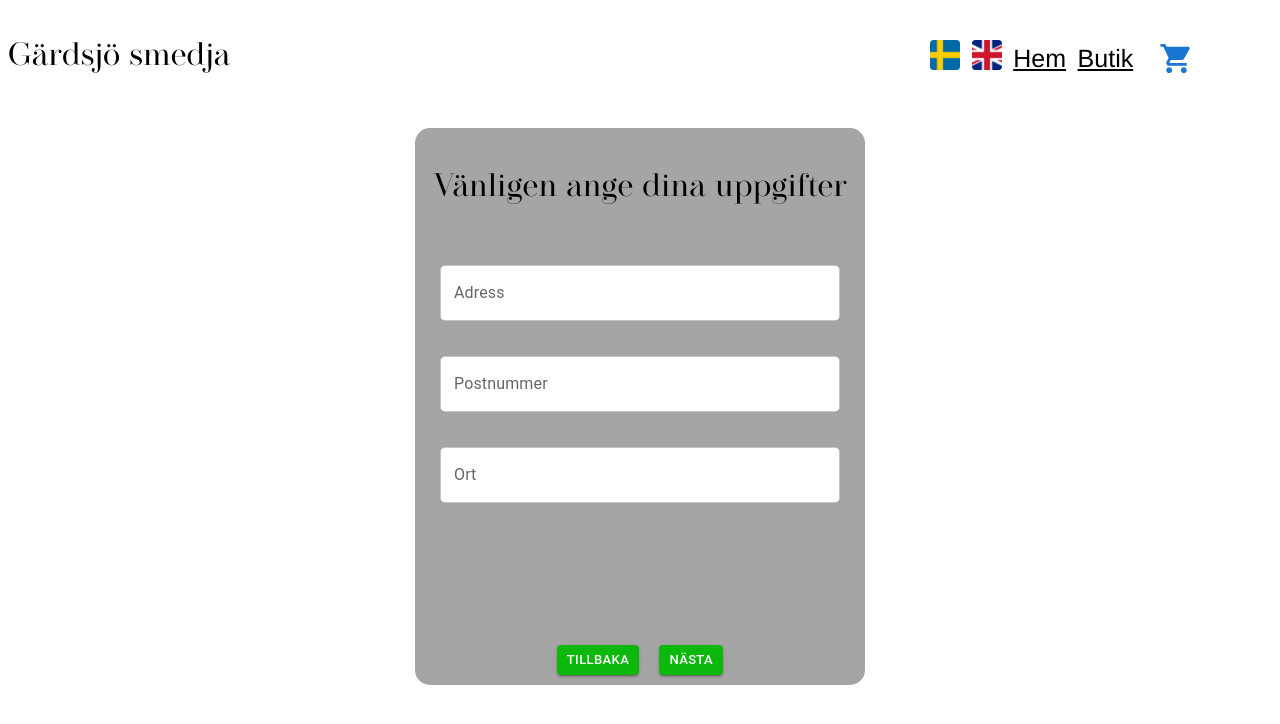
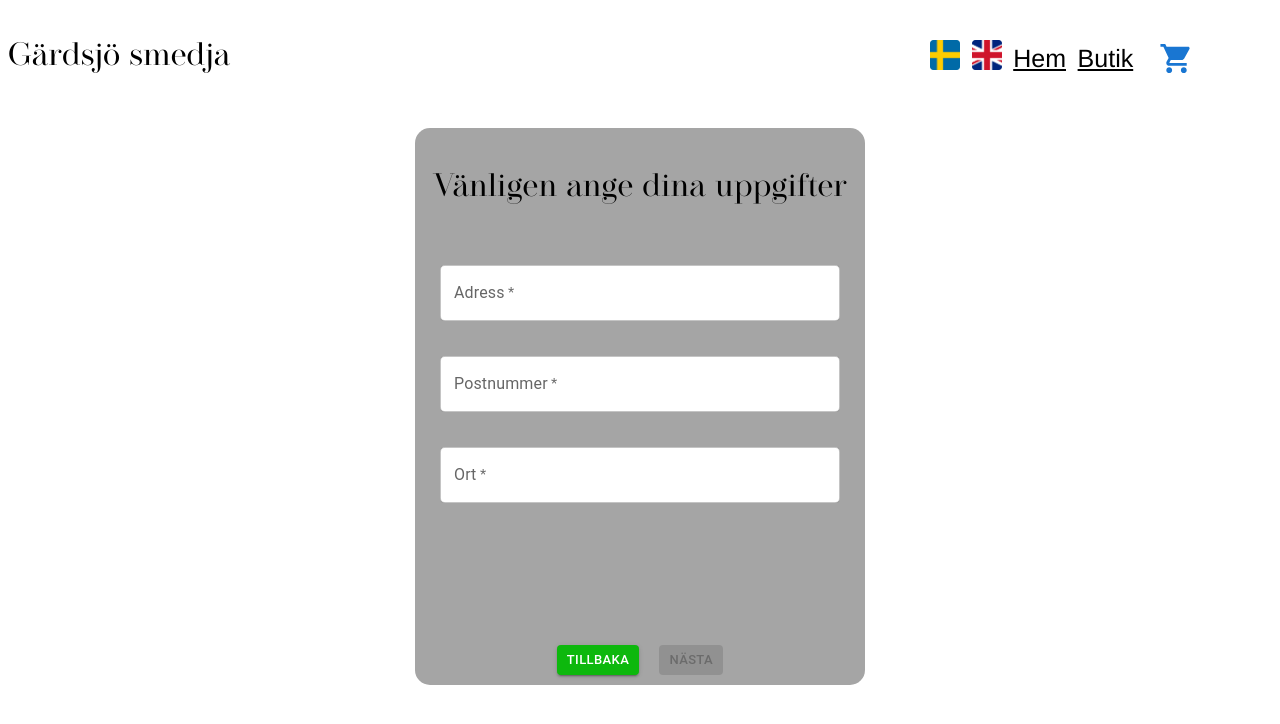
Before and after one commit to Frontend-YH/JOL, a React (Vite) app: page /Shipping in a window 1280 px wide. Shown: the top 724 px of the page. Built offline with nearby package versions, Linux system fonts and the light colour scheme.

Commit message:
added required add on form

```diff
--- a/src/components/Shipping.tsx
+++ b/src/components/Shipping.tsx
@@ -1,68 +1,90 @@
 import '../shopblock.css';
+import React, { useState } from 'react';
 import Button from '@mui/material/Button';
-import { Link, useMatch, useResolvedPath } from "react-router-dom"
-import { ReactNode } from "react";
+import { Link } from 'react-router-dom'; // Använd bara Link här, inte CustomLink
 import { Box, TextField } from '@mui/material';
 
+function ShippingForm() {
+  const [address, setAddress] = useState('');
+  const [postalCode, setPostalCode] = useState('');
+  const [city, setCity] = useState('');
+  const [formValid, setFormValid] = useState(false);
 
-
-interface CustomLinkProps{
-    to: string;
-    children: ReactNode;
+  const handleInputChange = () => {
+    if (address.trim() !== '' && postalCode.trim() !== '' && city.trim() !== '') {
+      setFormValid(true);
+    } else {
+      setFormValid(false);
     }
-
-
-function CustomLink({ to, children, ...props}: CustomLinkProps){
-    const resolvePath = useResolvedPath(to)
-    const isActive = useMatch({ path: resolvePath.pathname, end: true})
+  };
 
   return (
-        <li className={isActive ? "active" : ""}>
-          <Link to={to} {...props}>
-            {children}
-          </Link>
-        </li>
-      );
-}
-
-
-
-
-function ShippingForm() {
-    return ( <div id= 'Orderingpage'>
-         <div className='Register'>
+    <div id="Orderingpage">
+      <div className="Register">
         <h1>Vänligen ange dina uppgifter</h1>
         <Box
-            display = "flex"
-            flexDirection= "column"
+          display="flex"
+          flexDirection="column"
           width="400px"
           justifyContent="space-evenly"
           padding="5px"
         >
           <TextField
-                label = "Adress"
-                sx={{ bgcolor: 'white', borderRadius: "5px", marginTop: "35px"}}
+            required
+            label="Adress"
+            sx={{ bgcolor: 'white', borderRadius: '5px', marginTop: '35px' }}
+            value={address}
+            onChange={(e) => {
+              setAddress(e.target.value);
+              handleInputChange();
+            }}
           ></TextField>
           <TextField
-                label = "Postnummer"
-                sx={{ bgcolor: 'white', borderRadius: "5px",marginTop: "35px" }}
+            type="number"
+            required
+            label="Postnummer"
+            sx={{ bgcolor: 'white', borderRadius: '5px', marginTop: '35px' }}
+            value={postalCode}
+            onChange={(e) => {
+              setPostalCode(e.target.value);
+              handleInputChange();
+            }}
           ></TextField>
           <TextField
-                label = "Ort"
-                sx={{ bgcolor: 'white', borderRadius: "5px",marginTop: "35px", marginBottom: "127px"}}
+            required
+            label="Ort"
+            sx={{ bgcolor: 'white', borderRadius: '5px', marginTop: '35px', marginBottom: '127px' }}
+            value={city}
+            onChange={(e) => {
+              setCity(e.target.value);
+              handleInputChange();
+            }}
           ></TextField>
         </Box>
-<Box
-            display = "flex"
-            flexDirection= "row"
-            justifyContent="center"
+        <Box display="flex" flexDirection="row" justifyContent="center">
+          <Button
+            component={Link} // Använd Link här istället för CustomLink
+            to="/CustomerRegister"
+            variant="contained"
+            size="small"
+            sx={{ backgroundColor: 'rgb(13, 184, 13)', margin: '10px' }}
           >
-
-<Button component={CustomLink} to="/CustomerRegister" variant="contained" size="small" sx={{backgroundColor: 'rgb(13, 184, 13)', margin:'10px'}}>Tillbaka</Button>
-<Button component={CustomLink} to="/Payment"variant="contained" size="small" sx={{backgroundColor: 'rgb(13, 184, 13)', margin: '10px'}}>Nästa</Button>
+            Tillbaka
+          </Button>
+          <Button
+            component={Link} // Använd Link här istället för CustomLink
+            to="/Payment"
+            variant="contained"
+            size="small"
+            sx={{ backgroundColor: 'rgb(13, 184, 13)', margin: '10px' }}
+            disabled={!formValid}
+          >
+            Nästa
+          </Button>
         </Box>
       </div>
-    </div> );
+    </div>
+  );
 }
 
 export default ShippingForm;
```
Also changed, not shown: 1 other file (tests, documents, lock files or other folders). Lines whose indentation alone changed are shown as unchanged.
